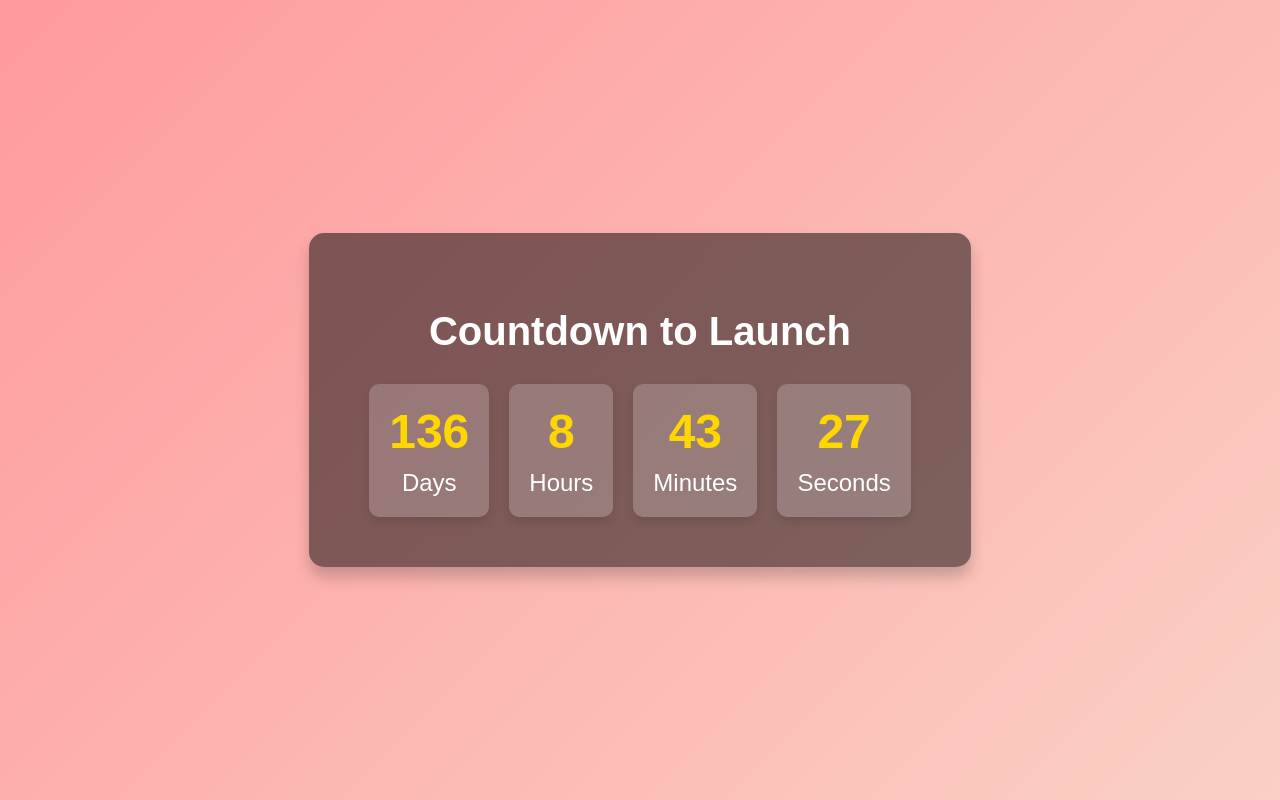
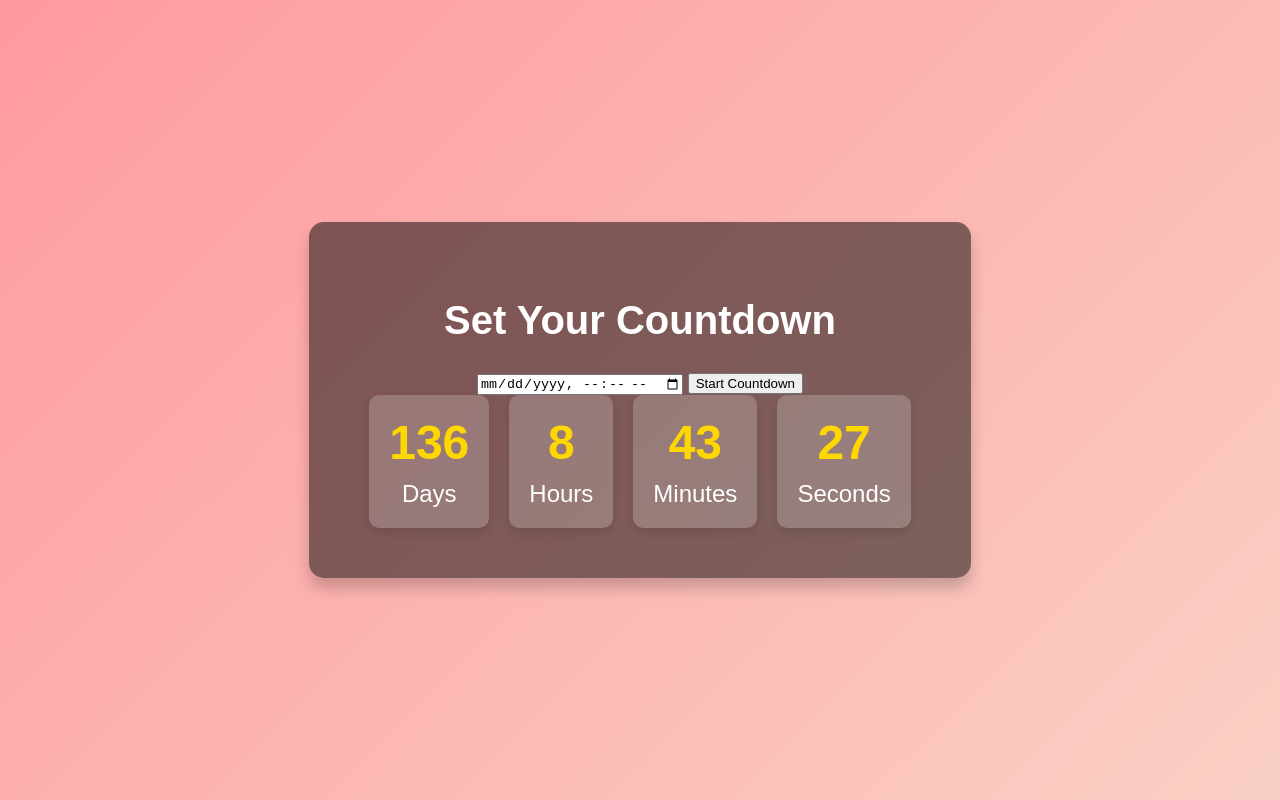
Before and after one commit to Xerinzxx/countdown-timer, a plain HTML site: page docs/index.html in a window 1280 px wide. Drawn offline with Linux system fonts and the light colour scheme.

Commit message:
Update index.html

```diff
--- a/docs/index.html
+++ b/docs/index.html
@@ -8,8 +8,12 @@
 </head>
 <body>
     <div class="container">
-        <h1>Countdown to Launch</h1>
-        <div id="countdown">
+        <h1>Set Your Countdown</h1>
+        <div class="input-container">
+            <input type="datetime-local" id="datetime-picker">
+            <button onclick="startCountdown()">Start Countdown</button>
+        </div>
+        <div id="countdown" class="hidden">
             <div><span id="days">00</span>Days</div>
             <div><span id="hours">00</span>Hours</div>
             <div><span id="minutes">00</span>Minutes</div>
```
